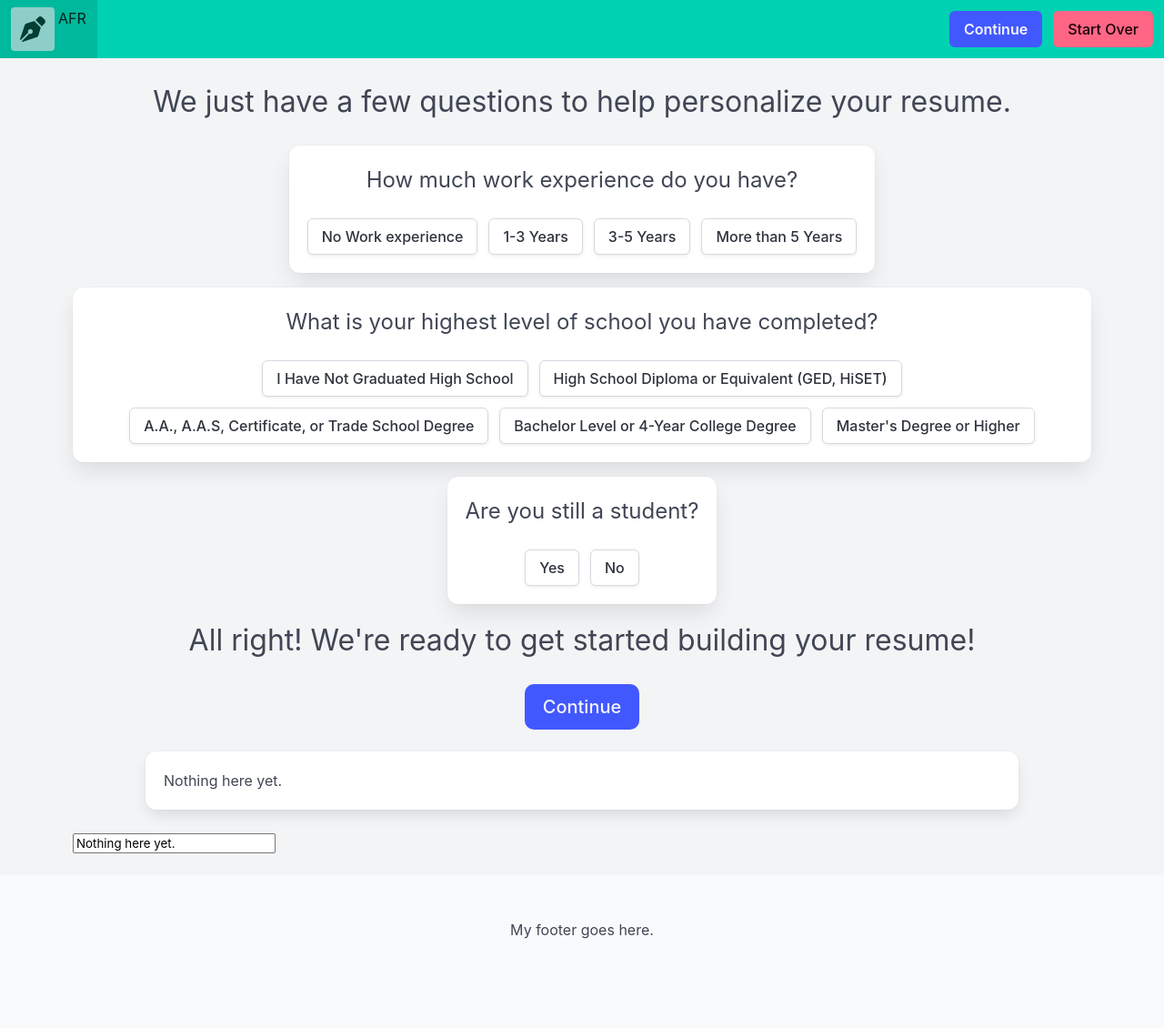
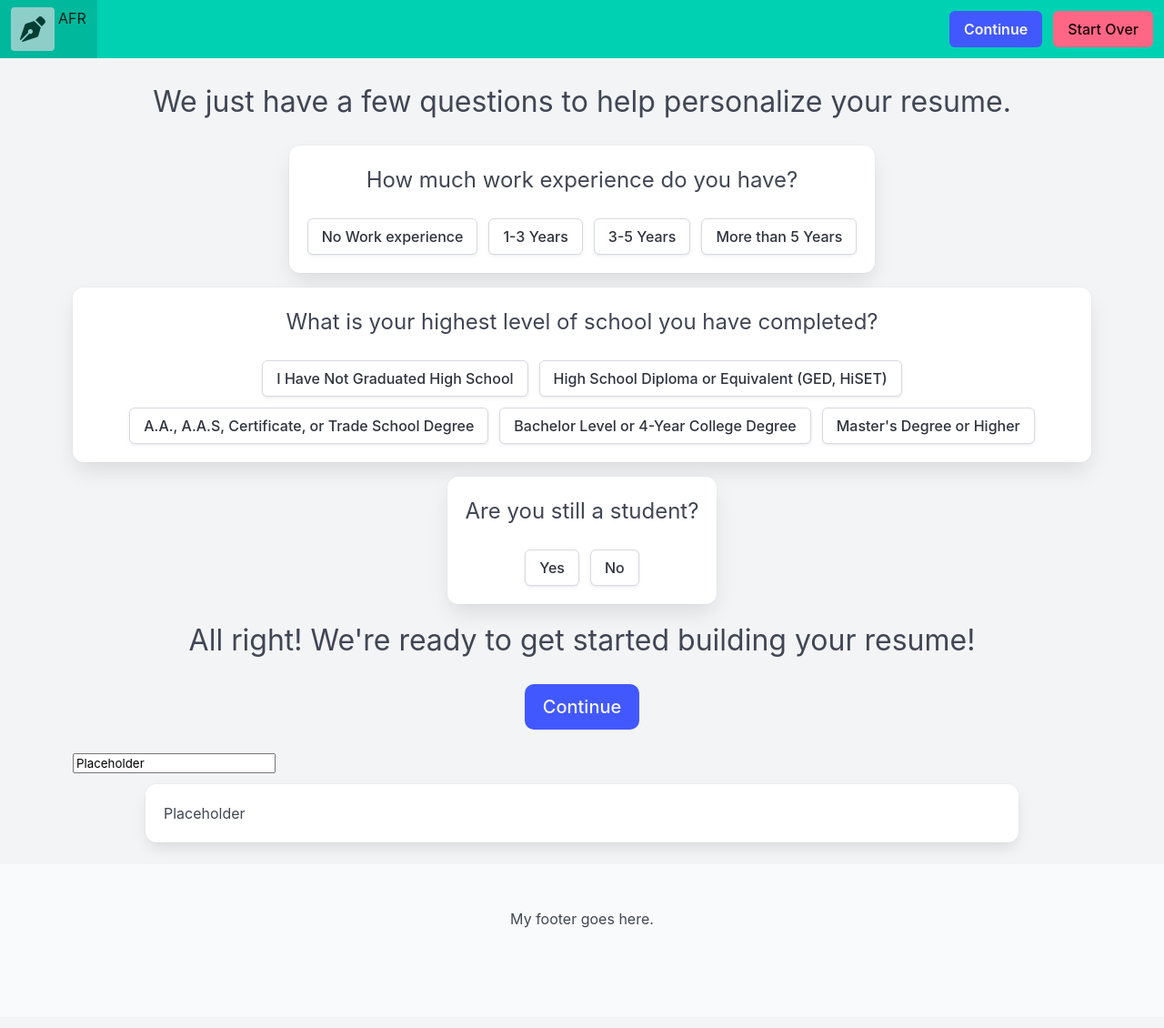
Before and after one commit to HeirOfNorton/alwaysfreeresume, a Jekyll site: the page built from pages/start.html, in a window 1280 px wide. Shown: the whole page at 91% size. Built offline with Jekyll 4.4.1, drawn with Linux system fonts in a browser that asks for light colours.

Commit message:
Does reordering the form fix it?

```diff
--- a/_layouts/page.html
+++ b/_layouts/page.html
@@ -33,6 +33,16 @@
 
 {%- if site.debugforms -%}
 
+<div class="block field">
+    <div x-data="{ mytext: $persist('Placeholder').as('mylocalkey')}">
+        <input
+            type="text"
+            placeholder="Placeholder"
+            x-model="mytext"
+        >
+    </div>
+</div>
+
 <div class="content container box is-max-desktop">
 
     <div class="block"
@@ -53,16 +63,6 @@
     {% endif %}
 </div>
 
-<div class="block field">
-    <div x-data="{ mytext: $persist('Placeholder').as('mylocalkey')}">
-        <input
-            type="text"
-            placeholder="Placeholder"
-            x-model="mytext"
-        >
-    </div>
-</div>
-
 {%- endif -%}
 
 </div>
```
